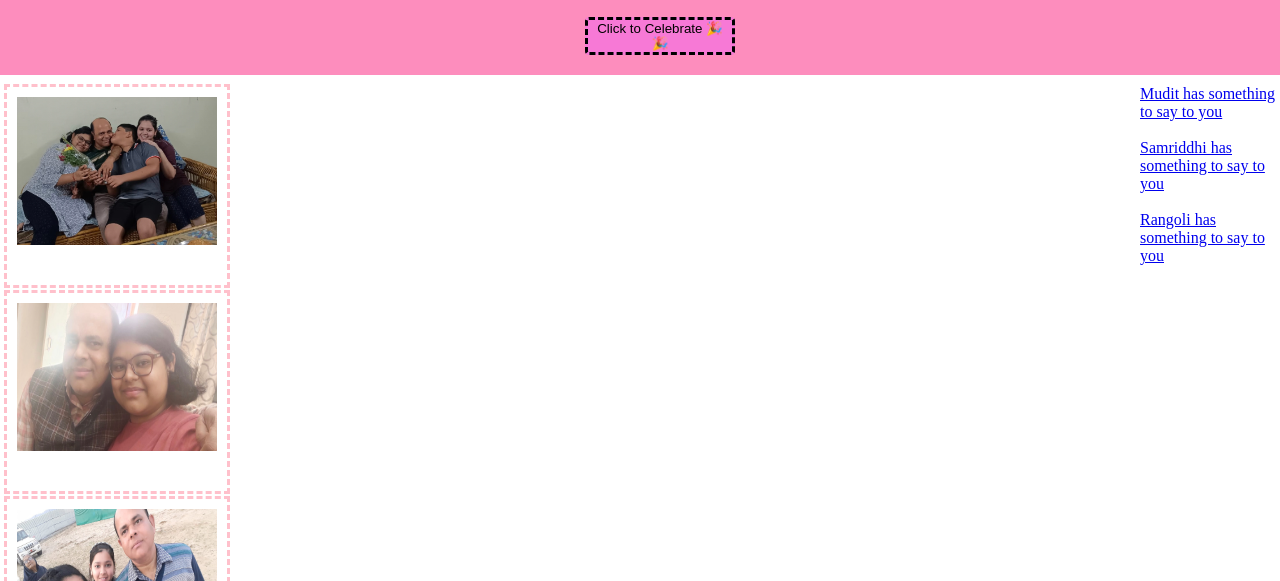
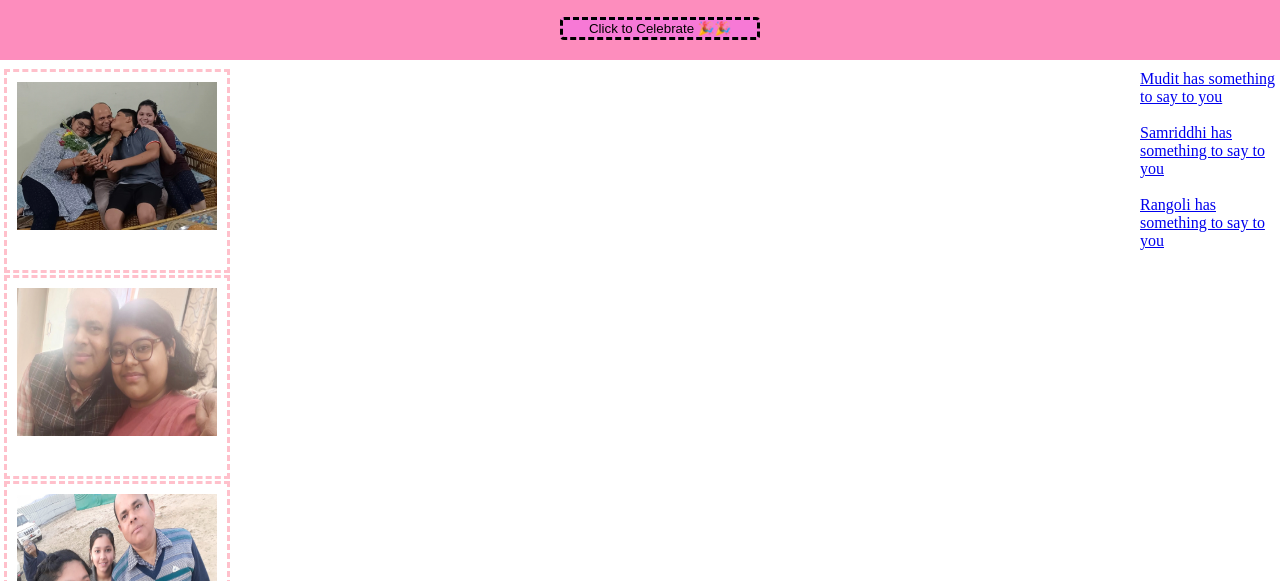
Before and after one commit to samriddhikhare06-maker/fathersDay, a plain HTML site: page index.html in a window 1280 px wide. Shown: the part 219-800 px from the top of the page. Drawn offline with nearby package versions, Linux system fonts and the light colour scheme.

Commit message:
change width of a button and capatalize a word

```diff
--- a/style.css
+++ b/style.css
@@ -43,7 +43,7 @@ img{
     background-color: #f779d6;
     border: 3px dashed black;
     border-radius: 4px;
-    width: 150px;
+    width: 200px;
 }
 .msgs {
     float: right;
```
Also changed, not shown: samriddhi.html (+1 -1 lines).
